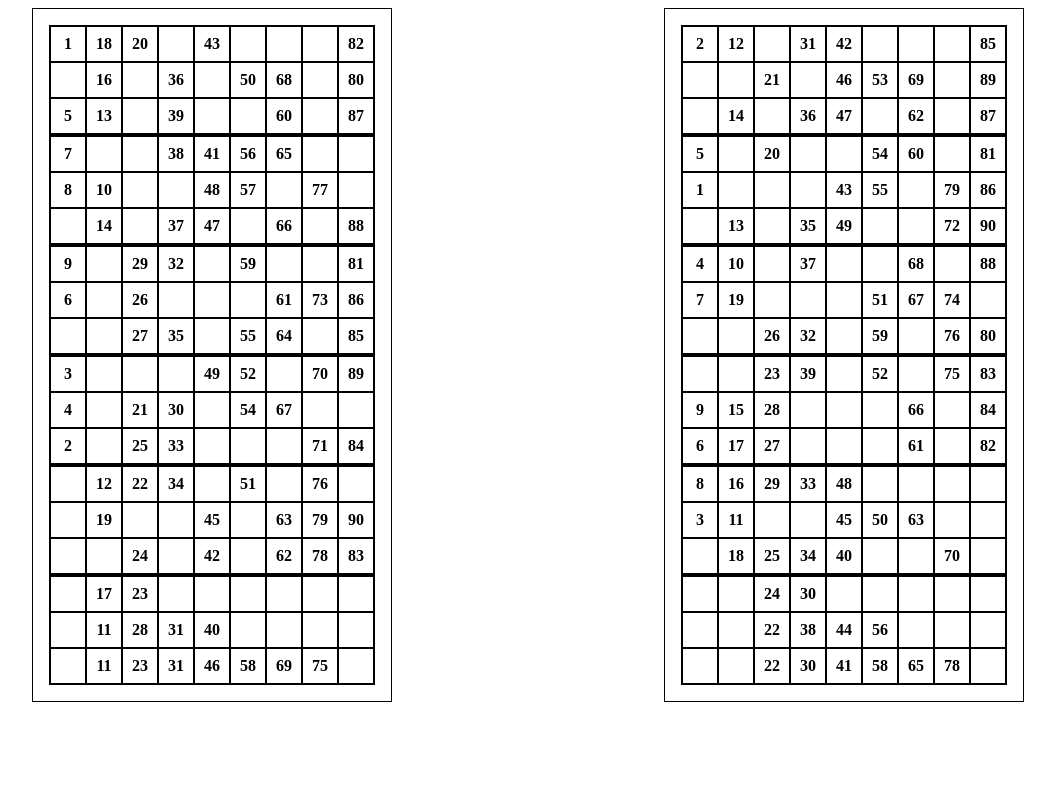
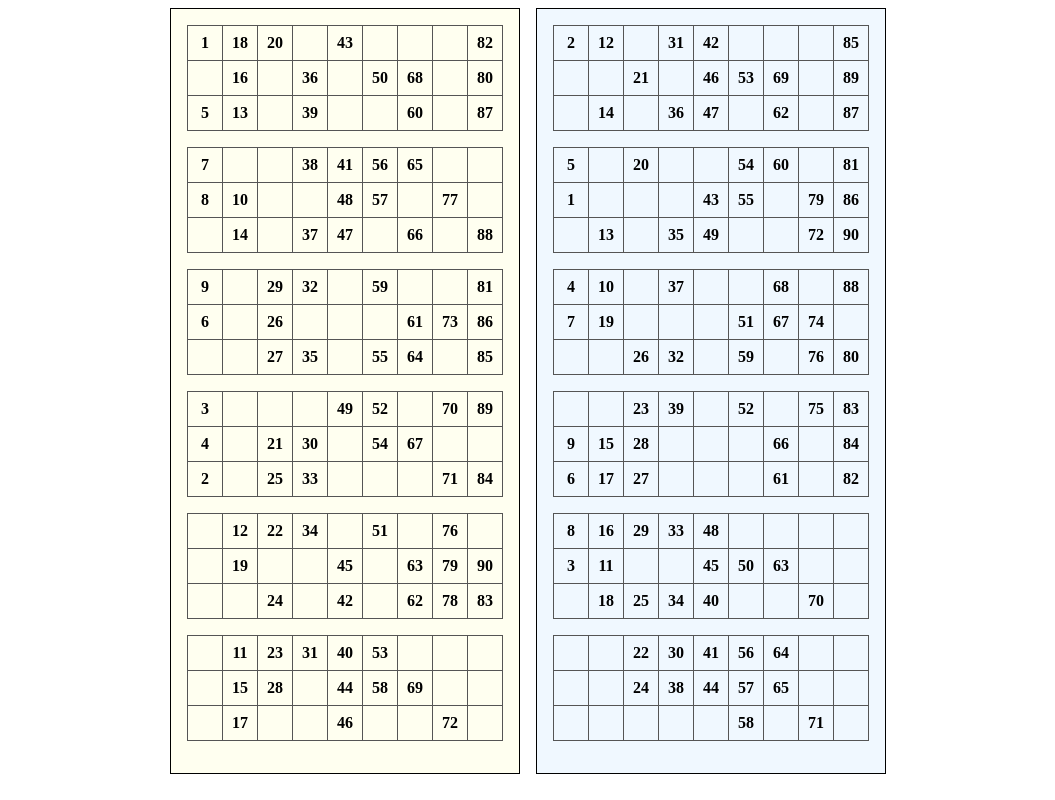
Before and after one commit to praveenpuglia/tambola-tickets, a Vue app: page / in a window 1280 px wide. Shown: the whole page, without its empty margins (112-1167 px from the left). Built offline with nearby package versions, Linux system fonts and the light colour scheme.

Commit message:
ticket styles

```diff
--- a/src/App.vue
+++ b/src/App.vue
@@ -1,17 +1,30 @@
 <template>
   <div id="app">
-    <TicketPage />
-    <TicketPage />
+    <TicketPage :page-color="getRandomColor()" />
+    <TicketPage :page-color="getRandomColor()" />
   </div>
 </template>
 
 <script>
 import TicketPage from "./components/TicketPage.vue";
-
+const colors = [
+  "azure",
+  "honeydew",
+  "lavenderblush",
+  "ivory",
+  "aliceblue",
+  "seashell"
+];
 export default {
   name: "App",
   components: {
     TicketPage
+  },
+  methods: {
+    getRandomColor() {
+      const index = Math.floor(Math.random() * colors.length);
+      return colors[index];
+    }
   }
 };
 </script>
@@ -19,5 +32,8 @@ export default {
 #app {
   display: grid;
   grid-template-columns: 1fr 1fr;
+  margin: auto;
+  width: max-content;
+  grid-gap: 1rem;
 }
 </style>
--- a/src/components/Ticket.vue
+++ b/src/components/Ticket.vue
@@ -31,7 +31,7 @@ export default {
     height: 32px;
     width: 32px;
     text-align: center;
-    border: 2px solid;
+    border: 1px solid #555;
     font-size: 1rem;
     font-family: "Jetbrains Mono";
     font-weight: bold;
--- a/src/components/TicketPage.vue
+++ b/src/components/TicketPage.vue
@@ -1,5 +1,5 @@
 <template>
-  <div class="ticket-page">
+  <div class="ticket-page" :style="{ 'background-color': pageColor }">
     <Ticket
       v-for="(ticket, index) in tickets"
       :key="index"
@@ -13,6 +13,9 @@ import Ticket from "./Ticket";
 export default {
   name: "TicketPage",
   components: { Ticket },
+  props: {
+    pageColor: String
+  },
   computed: {
     sets() {
       const allNumbers = this.allNumbers();
@@ -129,16 +132,21 @@ export default {
       return new Array(size).fill(0);
     },
     getNewTicketFromList(numbers) {
+      console.log(numbers);
       const ticket = this.getNewTicket();
       numbers.forEach(number => {
-        const column = this.getBelongingColumnIndex(number);
-        const availableRowIndex = this.getAvailableRowIndex(ticket);
-        ticket[availableRowIndex][column] = number;
-        for (let i = availableRowIndex; i < 3; i++) {
-          // if place is available then put the number in there,
-          // otherwise do nothing.
-          if (!ticket[i][column]) {
-            ticket[i][column] = number;
+        debugger;
+        let availableRowIndex = 0;
+        for (let i = 0; i < 3; i++) {
+          const columnIndex = this.getBelongingColumnIndex(number);
+          const numbersInRow = ticket[i].filter(Boolean).length;
+          if (numbersInRow >= 5) {
+            continue;
+          }
+          if (this.canPlaceNumber(ticket, i, columnIndex)) {
+            availableRowIndex = i;
+            ticket[availableRowIndex][columnIndex] = number;
+            break;
           }
         }
       });
@@ -152,7 +160,9 @@ export default {
 .ticket-page {
   max-width: 768px;
   border: 1px solid;
-  margin: auto;
   padding: 1rem;
 }
+.ticket {
+  margin-bottom: 1rem;
+}
 </style>
```
